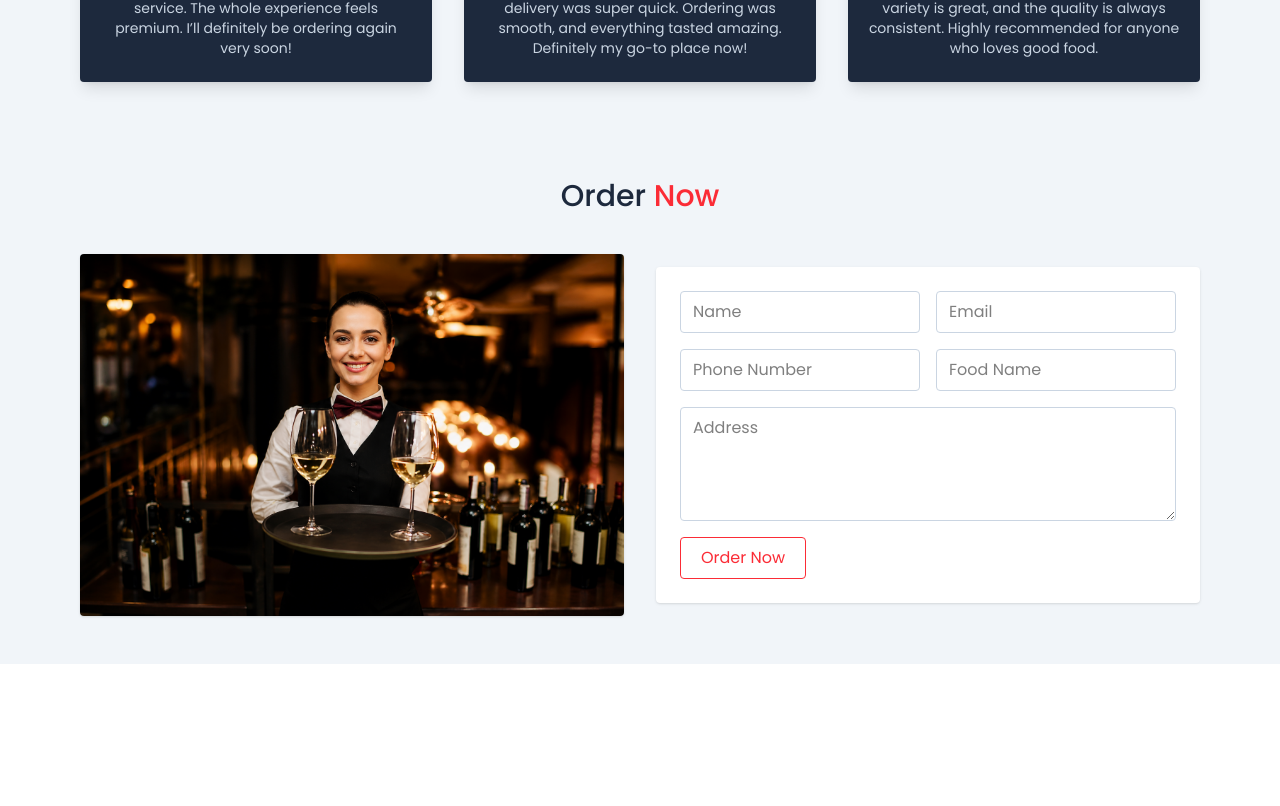
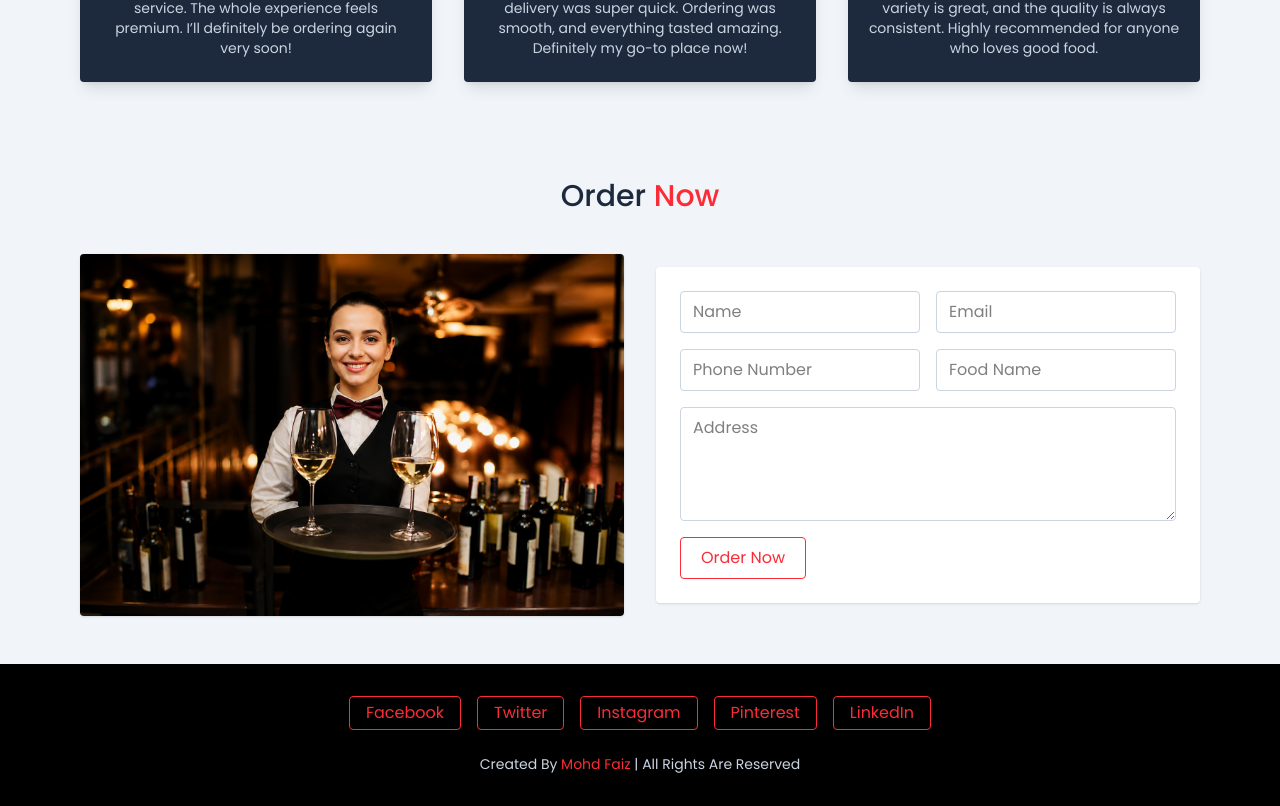
Before and after one commit to CodeOfFaiz/restaurant-landing-page, a React (Vite) app: page / in a window 1280 px wide. Shown: the part 3807-4613 px from the top of the page. Before the commit the page ends 4471 px from the top, so only its background shows below. Built offline with nearby package versions, Linux system fonts and the light colour scheme.

Commit message:
footer added and readme.md updated

```diff
--- a/src/App.jsx
+++ b/src/App.jsx
@@ -6,6 +6,7 @@ import HowItWorks from "./components/HowItWorks"
 import FoodGallery from "./components/FoodGallery"
 import Testimonials from "./components/Testimonials"
 import OrderNow from "./components/OrderNow"
+import Footer from "./components/footer"
 
 function App() {
 
@@ -20,6 +21,7 @@ function App() {
     <FoodGallery/>
     <Testimonials/>
     <OrderNow/>
+    <Footer/>
     </div>
     </>
   )
--- /dev/null
+++ b/src/components/Footer.jsx
@@ -0,0 +1,40 @@
+export default function Footer() {
+
+  const scrollToTop = () => {
+    window.scrollTo({
+      top: 0,
+      behavior: "smooth",
+    });
+  };
+
+  return (
+    <footer className="bg-black text-center py-8 relative">
+
+      {/* Social Buttons */}
+      <div className="flex flex-wrap justify-center gap-4 mb-6">
+        {["Facebook", "Twitter", "Instagram", "Pinterest", "LinkedIn"].map((item) => (
+          <button
+            key={item}
+            className="border border-red-500 text-red-500 px-4 py-1 rounded hover:bg-red-500 hover:text-white transition"
+          >
+            {item}
+          </button>
+        ))}
+      </div>
+
+      {/* Copyright */}
+      <p className="text-slate-300 text-sm">
+        Created By <span className="text-red-500">Mohd Faiz</span> | All Rights Are Reserved
+      </p>
+
+      {/* Scroll to Top Button */}
+      <button
+        onClick={scrollToTop}
+        className="fixed bottom-5 right-5 z-50 bg-red-500 text-white w-10 h-10 rounded flex items-center justify-center hover:bg-red-600 transition"
+      >
+        ↑
+      </button>
+
+    </footer>
+  );
+}
```
Also changed, not shown: 1 other file (tests, documents, lock files or other folders).
